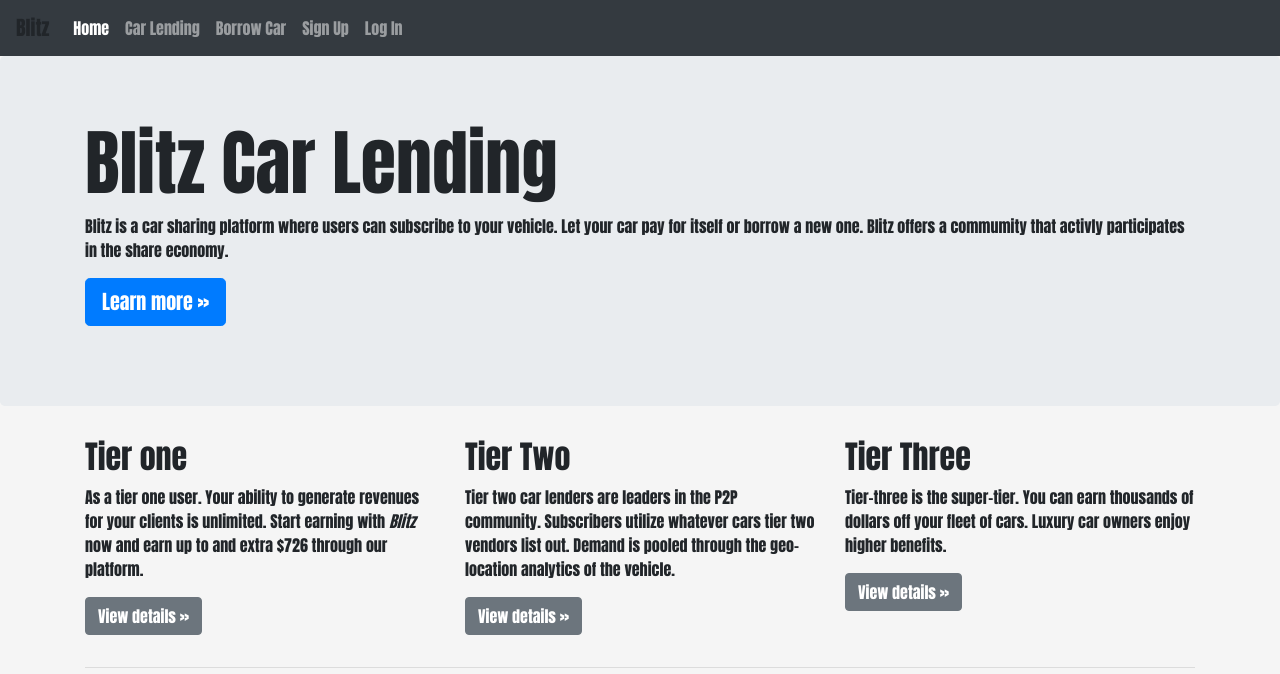
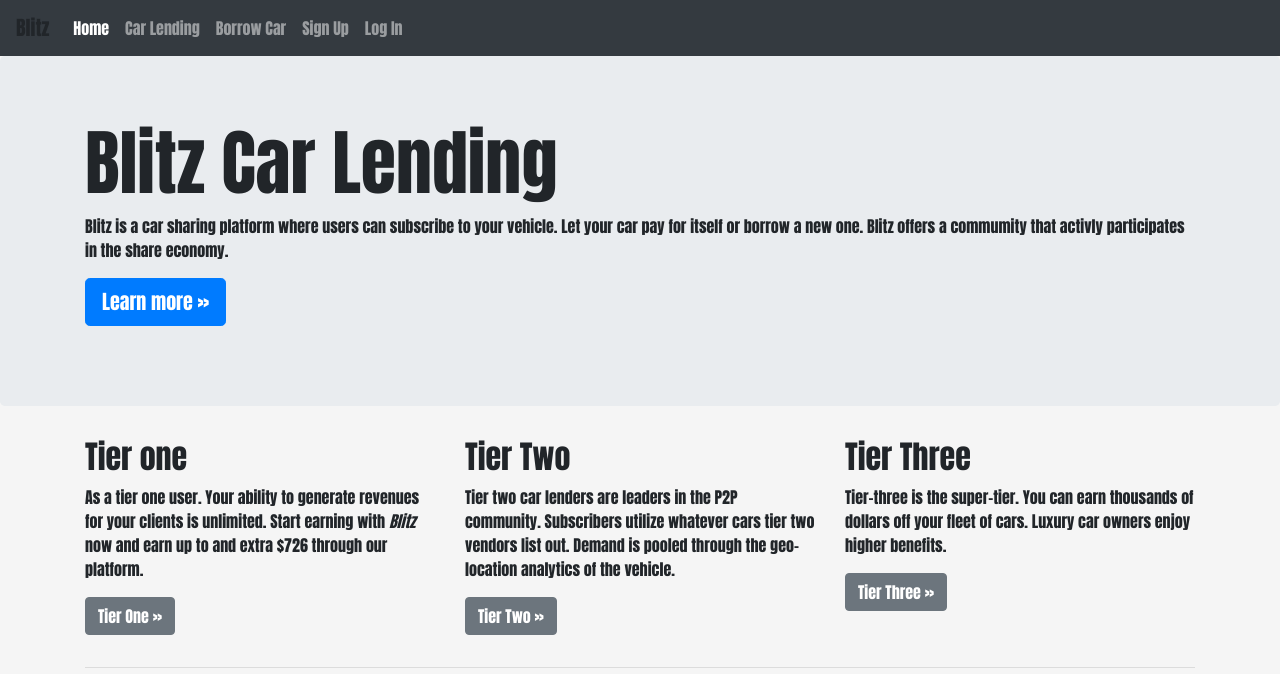
Before and after one commit to TroyFaruki/firstproject, a plain HTML site: page carLending.html in a window 1280 px wide. Drawn offline with nearby package versions, Linux system fonts and the light colour scheme; files that its build step writes are made by us from their sources.

Commit message:
Add files via upload

```diff
--- a/carLending.html
+++ b/carLending.html
@@ -52,7 +52,7 @@
           <h2>Tier one</h2>
           <p>As a tier one user. Your ability to generate revenues for your clients is unlimited.
             Start earning with <em>Blitz</em> now and earn up to and extra $726 through our platform.  </p>
-          <p><a class="btn btn-secondary" href="#" role="button">View details &raquo;</a></p>
+          <p><a class="btn btn-secondary" href="#" role="button">Tier One &raquo;</a></p>
         </div>
         <div class="col-md-4">
           <h2>Tier Two</h2>
@@ -60,13 +60,13 @@
             cars tier two vendors list out. Demand is pooled through the geo-location analytics of the vehicle.
 
           </p>
-          <p><a class="btn btn-secondary" href="#" role="button">View details &raquo;</a></p>
+          <p><a class="btn btn-secondary" href="#" role="button">Tier Two &raquo;</a></p>
         </div>
         <div class="col-md-4">
           <h2>Tier Three</h2>
           <p>Tier-three is the super-tier. You can earn thousands of dollars off your fleet of cars.
             Luxury car owners enjoy higher benefits.  </p>
-          <p><a class="btn btn-secondary" href="#" role="button">View details &raquo;</a></p>
+          <p><a class="btn btn-secondary" href="#" role="button">Tier Three &raquo;</a></p>
         </div>
       </div>
 
```
Also changed, not shown: index.html (+0 -3 lines), login.html (+3 -3 lines).
